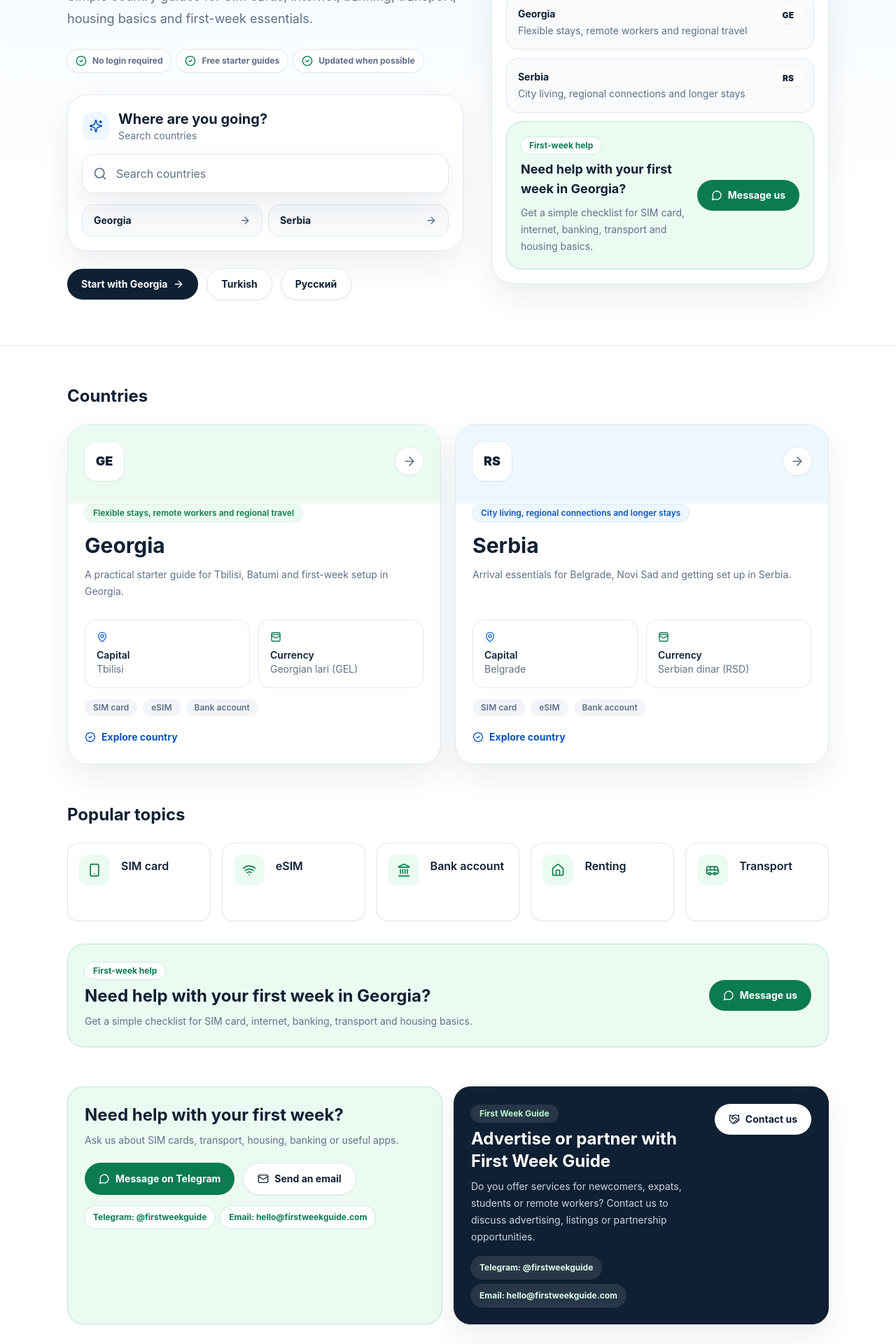
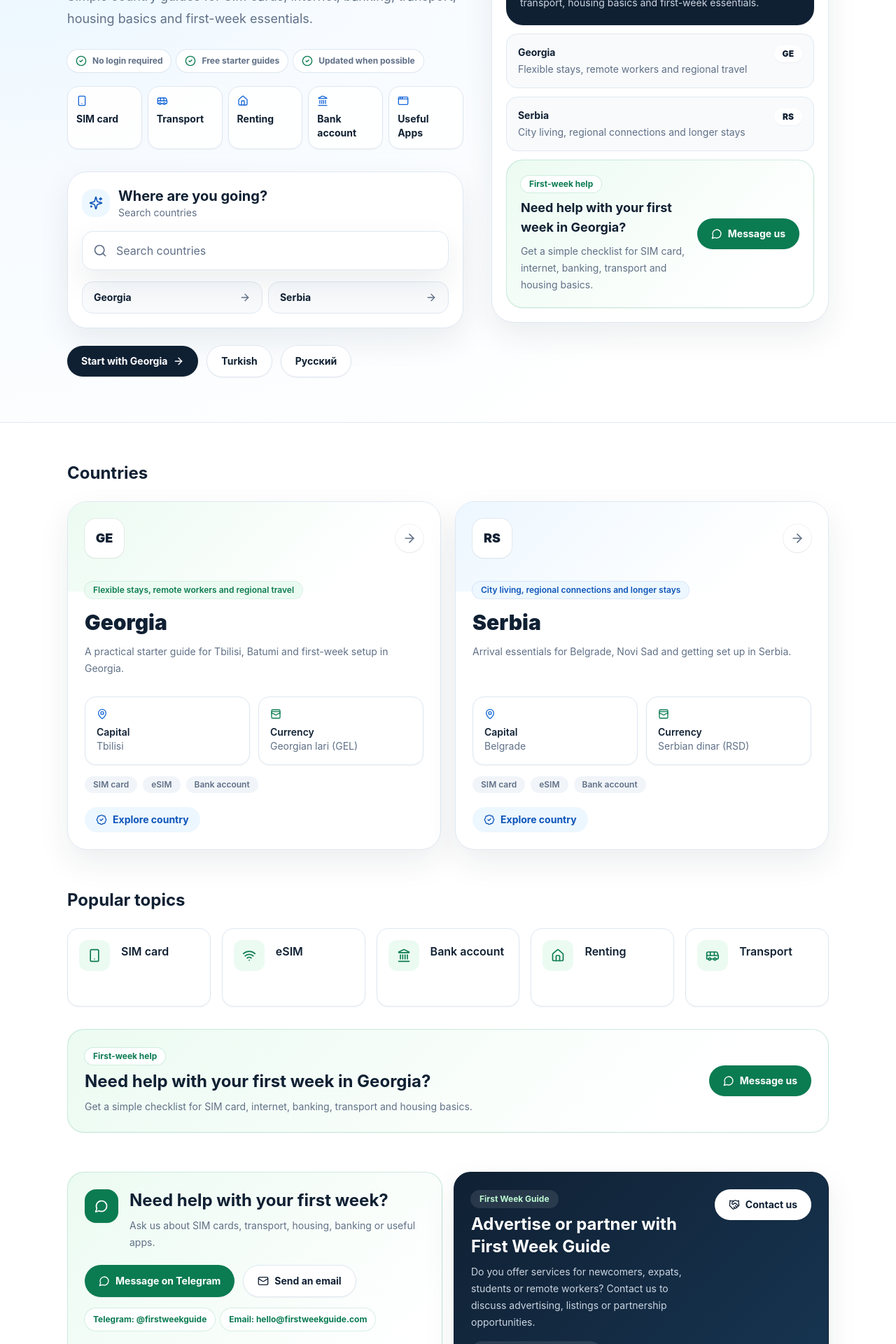
Before and after one commit to cenkerdem763-alt/BeforeYouLand, a React (Vite) app: page /en in a window 1280 px wide. Shown: the part 400-2320 px from the top of the page at 70% size. Built offline with nearby package versions, Linux system fonts and the light colour scheme.

Commit message:
Polish site visuals

```diff
--- a/src/components/CountryCard.tsx
+++ b/src/components/CountryCard.tsx
@@ -19,7 +19,13 @@ export default function CountryCard({ country, language }: CountryCardProps) {
       to={getCountryPath(language, country)}
       className="focus-ring group relative flex h-full min-h-[360px] overflow-hidden rounded-[1.75rem] border border-line bg-white shadow-soft transition hover:-translate-y-1 hover:border-blue-600"
     >
-      <div className={`absolute inset-x-0 top-0 h-28 ${country.accent === 'green' ? 'bg-green-50' : 'bg-blue-50'}`} />
+      <div
+        className={`absolute inset-x-0 top-0 h-32 ${
+          country.accent === 'green'
+            ? 'bg-[linear-gradient(135deg,#ecfbf2_0%,#ffffff_78%)]'
+            : 'bg-[linear-gradient(135deg,#edf7ff_0%,#ffffff_78%)]'
+        }`}
+      />
       <div className="relative flex h-full w-full flex-col justify-between p-5 sm:p-6">
         <div>
           <div className="flex items-center justify-between gap-3">
@@ -32,19 +38,19 @@ export default function CountryCard({ country, language }: CountryCardProps) {
           </div>
           <div className="mt-8">
             <Badge tone={country.accent}>{content.bestFor}</Badge>
-            <h3 className="mt-4 text-3xl font-bold">{content.name}</h3>
+            <h3 className="mt-4 text-3xl font-black tracking-normal">{content.name}</h3>
             <p className="mt-3 text-sm leading-6 text-muted">{content.summary}</p>
           </div>
         </div>
 
         <div className="mt-7">
           <div className="grid grid-cols-1 gap-3 text-sm sm:grid-cols-2">
-            <div className="rounded-2xl border border-line bg-white p-4">
+            <div className="rounded-2xl border border-line bg-white p-4 shadow-sm">
               <MapPin className="h-4 w-4 text-blue-600" aria-hidden="true" />
               <p className="mt-2 font-semibold text-ink">{labels.capital}</p>
               <p className="text-muted">{content.capital}</p>
             </div>
-            <div className="rounded-2xl border border-line bg-white p-4">
+            <div className="rounded-2xl border border-line bg-white p-4 shadow-sm">
               <WalletCards className="h-4 w-4 text-green-700" aria-hidden="true" />
               <p className="mt-2 font-semibold text-ink">{labels.currency}</p>
               <p className="text-muted">{content.currency}</p>
@@ -57,7 +63,7 @@ export default function CountryCard({ country, language }: CountryCardProps) {
               </span>
             ))}
           </div>
-          <p className="mt-5 inline-flex items-center gap-2 text-sm font-bold text-blue-700">
+          <p className="mt-5 inline-flex items-center gap-2 rounded-full bg-blue-50 px-4 py-2 text-sm font-bold text-blue-700 transition group-hover:bg-blue-600 group-hover:text-white">
             <BadgeCheck className="h-4 w-4" aria-hidden="true" />
             {ui[language].home.cardCta}
           </p>
--- a/src/components/LeadCTA.tsx
+++ b/src/components/LeadCTA.tsx
@@ -34,7 +34,7 @@ export default function LeadCTA({ country, language, compact = false }: LeadCTAP
   return (
     <section
       id={compact ? undefined : 'contact'}
-      className={`rounded-[1.5rem] border border-green-600/20 bg-green-50 p-5 shadow-sm ${compact ? '' : 'sm:p-6'}`}
+      className={`rounded-[1.5rem] border border-green-600/20 bg-[linear-gradient(135deg,#ecfbf2_0%,#ffffff_82%)] p-5 shadow-sm ${compact ? '' : 'sm:p-6'}`}
     >
       <div className="flex flex-col gap-4 sm:flex-row sm:items-center sm:justify-between">
         <div>
@@ -46,7 +46,7 @@ export default function LeadCTA({ country, language, compact = false }: LeadCTAP
         </div>
         <a
           href="#contact"
-          className="focus-ring inline-flex shrink-0 items-center justify-center gap-2 rounded-full bg-green-700 px-5 py-3 text-sm font-bold text-white transition hover:bg-green-600"
+          className="focus-ring inline-flex shrink-0 items-center justify-center gap-2 rounded-full bg-green-700 px-5 py-3 text-sm font-bold text-white shadow-sm transition hover:bg-green-600"
         >
           <MessageCircle className="h-4 w-4" aria-hidden="true" />
           {button}
--- a/src/components/PartnerCTA.tsx
+++ b/src/components/PartnerCTA.tsx
@@ -11,7 +11,7 @@ export default function PartnerCTA({ language }: PartnerCTAProps) {
   const contactLabels = ui[language].contact;
 
   return (
-    <section className="rounded-[1.5rem] border border-ink bg-ink p-5 text-white shadow-soft sm:p-6">
+    <section className="rounded-[1.5rem] border border-ink bg-[linear-gradient(135deg,#102033_0%,#173653_100%)] p-5 text-white shadow-soft sm:p-6">
       <div className="flex flex-col gap-5 sm:flex-row sm:items-start sm:justify-between">
         <div>
           <p className="mb-2 inline-flex rounded-full bg-white/10 px-3 py-1 text-xs font-bold text-green-200 ring-1 ring-white/10">
@@ -38,7 +38,7 @@ export default function PartnerCTA({ language }: PartnerCTAProps) {
         </div>
         <a
           href={siteConfig.contact.advertisingHref}
-          className="focus-ring inline-flex shrink-0 items-center justify-center gap-2 rounded-full bg-white px-5 py-3 text-sm font-bold text-ink transition hover:bg-blue-50"
+          className="focus-ring inline-flex shrink-0 items-center justify-center gap-2 rounded-full bg-white px-5 py-3 text-sm font-bold text-ink shadow-sm transition hover:bg-blue-50"
         >
           <Handshake className="h-4 w-4" aria-hidden="true" />
           {copy.button}
--- a/src/components/SupportCTA.tsx
+++ b/src/components/SupportCTA.tsx
@@ -11,17 +11,22 @@ export default function SupportCTA({ language }: SupportCTAProps) {
   const contactLabels = ui[language].contact;
 
   return (
-    <section className="rounded-[1.5rem] border border-green-600/20 bg-green-50 p-5 shadow-sm sm:p-6">
-      <div>
-        <h2 className="text-xl font-bold sm:text-2xl">{copy.title}</h2>
-        <p className="mt-2 text-sm leading-6 text-muted">{copy.text}</p>
+    <section className="rounded-[1.5rem] border border-green-600/20 bg-[linear-gradient(135deg,#ecfbf2_0%,#ffffff_85%)] p-5 shadow-sm sm:p-6">
+      <div className="flex items-start gap-4">
+        <span className="flex h-12 w-12 shrink-0 items-center justify-center rounded-2xl bg-green-700 text-white shadow-sm">
+          <MessageCircle className="h-5 w-5" aria-hidden="true" />
+        </span>
+        <div>
+          <h2 className="text-xl font-bold sm:text-2xl">{copy.title}</h2>
+          <p className="mt-2 text-sm leading-6 text-muted">{copy.text}</p>
+        </div>
       </div>
-      <div className="mt-5 flex flex-wrap gap-3">
+      <div className="mt-5 grid gap-3 sm:flex sm:flex-wrap">
         <a
           href={siteConfig.contact.telegramUrl}
           target="_blank"
           rel="noreferrer"
-          className="focus-ring inline-flex items-center justify-center gap-2 rounded-full bg-green-700 px-5 py-3 text-sm font-bold text-white transition hover:bg-green-600"
+          className="focus-ring inline-flex items-center justify-center gap-2 rounded-full bg-green-700 px-5 py-3 text-sm font-bold text-white shadow-sm transition hover:bg-green-600"
         >
           <MessageCircle className="h-4 w-4" aria-hidden="true" />
           {copy.primaryButton}
--- a/src/pages/HomePage.tsx
+++ b/src/pages/HomePage.tsx
@@ -1,6 +1,16 @@
 import { useMemo, useState } from 'react';
 import { Link } from 'react-router-dom';
-import { ArrowRight, CheckCircle2, ShieldCheck, Sparkles } from 'lucide-react';
+import {
+  AppWindow,
+  ArrowRight,
+  Bus,
+  CheckCircle2,
+  Home,
+  Landmark,
+  ShieldCheck,
+  Smartphone,
+  Sparkles,
+} from 'lucide-react';
 import CountryCard from '../components/CountryCard';
 import LeadCTA from '../components/LeadCTA';
 import PartnerCTA from '../components/PartnerCTA';
@@ -10,7 +20,7 @@ import SupportCTA from '../components/SupportCTA';
 import TopicCard from '../components/TopicCard';
 import { countries, getCountryPath } from '../data/countries';
 import { siteConfig } from '../data/config';
-import { languageCodes, languages, ui, type Language } from '../data/i18n';
+import { languageCodes, languages, topicLabels, ui, type Language } from '../data/i18n';
 import { getGuidePath, topicKeys } from '../data/routes';
 
 type HomePageProps = {
@@ -20,6 +30,13 @@ type HomePageProps = {
 export default function HomePage({ language }: HomePageProps) {
   const [query, setQuery] = useState('');
   const copy = ui[language].home;
+  const heroFeatures = [
+    { label: topicLabels[language]['sim-card'], icon: Smartphone },
+    { label: topicLabels[language].transport, icon: Bus },
+    { label: topicLabels[language]['rent-apartment'], icon: Home },
+    { label: topicLabels[language]['bank-account'], icon: Landmark },
+    { label: ui[language].country.usefulApps, icon: AppWindow },
+  ];
   const filteredCountries = useMemo(
     () =>
       countries.filter((country) =>
@@ -44,14 +61,14 @@ export default function HomePage({ language }: HomePageProps) {
           { hrefLang: 'x-default', href: `${siteConfig.baseUrl}/en` },
         ]}
       />
-      <section className="border-b border-line bg-[linear-gradient(180deg,#edf7ff_0%,#ffffff_72%)]">
+      <section className="border-b border-line bg-[radial-gradient(circle_at_top_left,#dff3ff_0%,#f7fbff_38%,#ffffff_78%)]">
         <div className="container-shell grid gap-10 py-10 sm:py-16 lg:grid-cols-[1.08fr_0.92fr] lg:items-center">
           <div>
             <p className="inline-flex items-center gap-2 rounded-full border border-green-600/15 bg-white px-3 py-2 text-xs font-bold uppercase tracking-[0.16em] text-green-700 shadow-sm">
               <ShieldCheck className="h-4 w-4" aria-hidden="true" />
               {copy.eyebrow}
             </p>
-            <h1 className="mt-4 max-w-3xl text-4xl font-bold leading-tight sm:text-6xl">
+            <h1 className="mt-4 max-w-3xl text-4xl font-black leading-[1.05] text-ink sm:text-6xl">
               {copy.heroTitle}
             </h1>
             <p className="mt-5 max-w-2xl text-lg leading-8 text-muted">{copy.subtitle}</p>
@@ -66,6 +83,22 @@ export default function HomePage({ language }: HomePageProps) {
                   {item}
                 </span>
               ))}
+            </div>
+
+            <div className="mt-5 grid max-w-2xl grid-cols-2 gap-2 sm:grid-cols-5">
+              {heroFeatures.map((item) => {
+                const Icon = item.icon;
+
+                return (
+                  <div
+                    key={item.label}
+                    className="rounded-2xl border border-line bg-white/90 p-3 shadow-sm"
+                  >
+                    <Icon className="h-4 w-4 text-blue-600" aria-hidden="true" />
+                    <p className="mt-2 text-sm font-bold leading-5 text-ink">{item.label}</p>
+                  </div>
+                );
+              })}
             </div>
 
             <div className="mt-8 max-w-2xl rounded-[1.75rem] border border-line bg-white p-4 shadow-soft sm:p-5">
@@ -84,8 +117,8 @@ export default function HomePage({ language }: HomePageProps) {
                   <Link
                     key={country.key}
                     to={getCountryPath(language, country)}
-                    className="focus-ring flex items-center justify-between rounded-2xl border border-line bg-slate-50 px-4 py-3 text-sm font-bold transition hover:border-blue-600 hover:bg-white"
-                  >
+                  className="focus-ring flex items-center justify-between rounded-2xl border border-line bg-slate-50 px-4 py-3 text-sm font-bold transition hover:border-blue-600 hover:bg-white hover:shadow-sm"
+                >
                     <span>{country.content[language].name}</span>
                     <ArrowRight className="h-4 w-4 text-muted" aria-hidden="true" />
                   </Link>
@@ -101,7 +134,7 @@ export default function HomePage({ language }: HomePageProps) {
             <div className="mt-6 flex flex-wrap items-center gap-3">
               <Link
                 to={georgiaPath}
-                className="focus-ring inline-flex items-center gap-2 rounded-full bg-ink px-5 py-3 text-sm font-bold text-white transition hover:bg-blue-700"
+                className="focus-ring inline-flex items-center gap-2 rounded-full bg-ink px-5 py-3 text-sm font-bold text-white shadow-sm transition hover:bg-blue-700"
               >
                 {copy.startWithGeorgia}
                 <ArrowRight className="h-4 w-4" aria-hidden="true" />
@@ -120,7 +153,7 @@ export default function HomePage({ language }: HomePageProps) {
             </div>
           </div>
           <div className="rounded-[2rem] border border-line bg-white p-4 shadow-soft sm:p-5">
-            <div className="rounded-[1.5rem] bg-ink p-5 text-white">
+            <div className="rounded-[1.5rem] bg-ink p-5 text-white shadow-sm">
               <p className="text-sm font-bold text-green-200">{copy.featureLabel}</p>
               <p className="mt-3 text-3xl font-bold leading-tight">{copy.featureTitle}</p>
               <p className="mt-3 text-sm leading-6 text-slate-300">{copy.featureDescription}</p>
@@ -130,7 +163,7 @@ export default function HomePage({ language }: HomePageProps) {
                 <Link
                   key={country.key}
                   to={getCountryPath(language, country)}
-                  className="focus-ring rounded-2xl border border-line bg-slate-50 p-4 transition hover:border-blue-600 hover:bg-white"
+                  className="focus-ring rounded-2xl border border-line bg-slate-50 p-4 transition hover:border-blue-600 hover:bg-white hover:shadow-sm"
                 >
                   <div className="flex items-start justify-between gap-4">
                     <div>
```
Also changed, not shown: src/components/EssentialAppsSection.tsx (+41 -6 lines), src/components/FirstWeekChecklistSection.tsx (+8 -6 lines).
